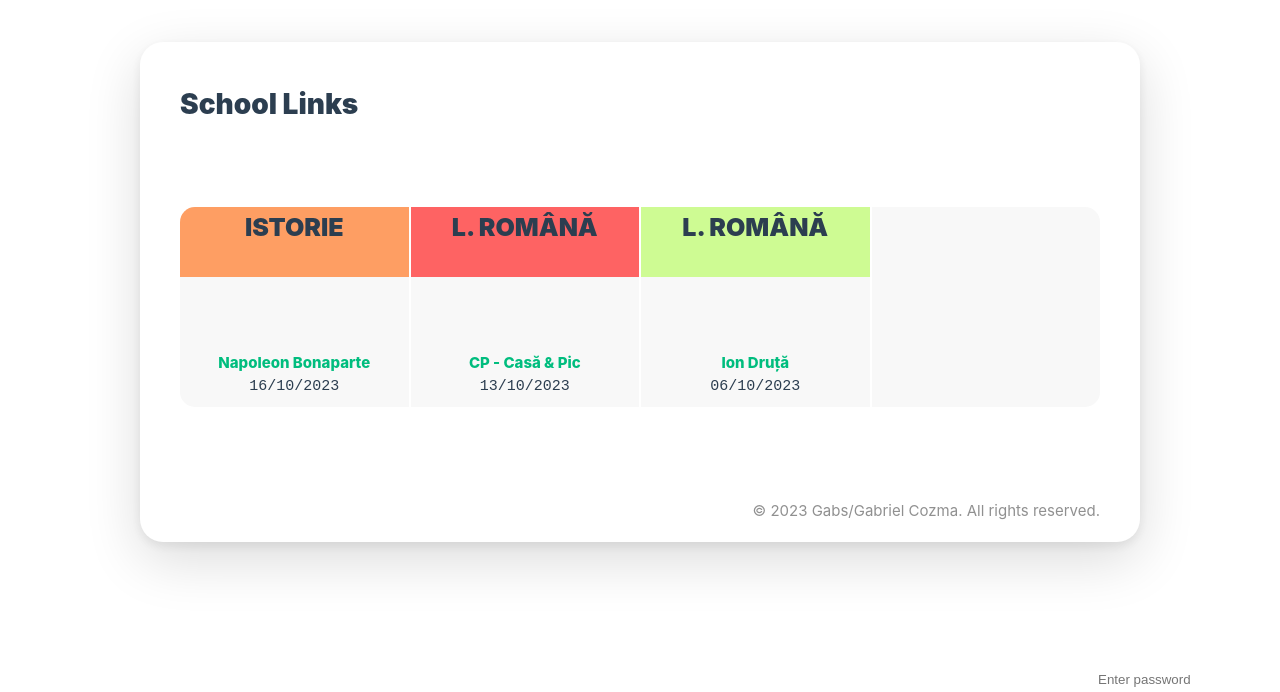
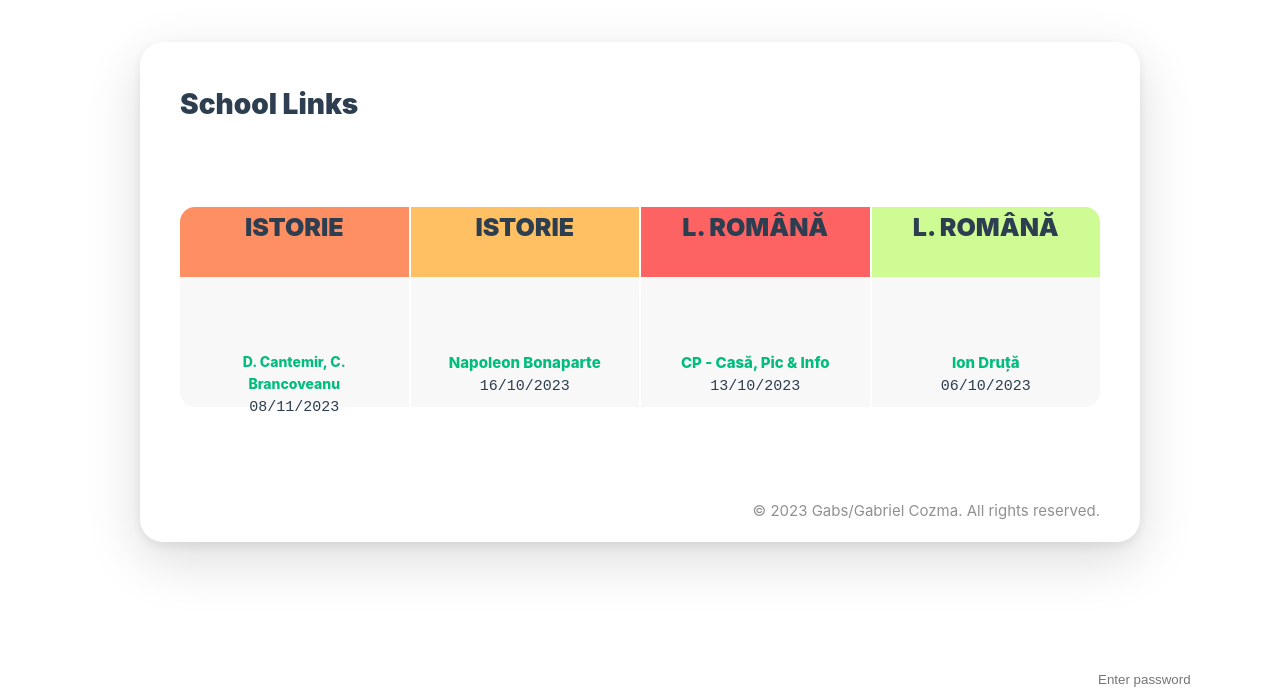
Before and after one commit to GabsEdits/sl, a Vue app: page / in a window 1280 px wide. Shown: the part 108-800 px from the top of the page. Built offline with nearby package versions, Linux system fonts and the light colour scheme.

Commit message:
Updated Content, Update Dep.

```diff
--- a/src/assets/base.css
+++ b/src/assets/base.css
@@ -74,7 +74,8 @@ body {
     background-color 0.5s;
   line-height: 1.6;
   font-family:
-    Inter,
+    'Inter',
+    Inter
     -apple-system,
     BlinkMacSystemFont,
     'Segoe UI',
--- a/src/components/Section.vue
+++ b/src/components/Section.vue
@@ -4,28 +4,32 @@
     <section id="links">
       <div class="grid-container">
         <a class="card" :class="{ locked: !unlocked }" :href="getLink1Url">
-        <div class="head" style="background-color: rgba(255, 141, 71, 0.838);" id="first-head">
+        <div class="head" style="background-color: rgba(255, 123, 71, 0.838);" id="first-head">
+        <h3>ISTORIE</h3>
+        </div>
+        <p class="subject" style="font-size: 14px;">D. Cantemir, C. Brancoveanu</p>
+        <p class="date">08/11/2023</p>
+      </a>
+        <a class="card" :class="{ locked: !unlocked }" :href="getLink2Url">
+        <div class="head" style="background-color: rgba(255, 181, 71, 0.838);">
         <h3>ISTORIE</h3>
         </div>
         <p class="subject">Napoleon Bonaparte</p>
         <p class="date">16/10/2023</p>
       </a>
-        <a class="card" :class="{ locked: !unlocked }" :href="getLink2Url">
+        <a class="card" :class="{ locked: !unlocked }" :href="getLink3Url">
         <div class="head" style="background-color: rgba(255, 71, 71, 0.838);">
         <h3>L. ROMÂNĂ</h3>
         </div>
-        <p class="subject">CP - Casă & Pic</p>
+        <p class="subject">CP - Casă, Pic & Info</p>
         <p class="date">13/10/2023</p>
       </a>
-      <a class="card" :class="{ locked: !unlocked }" :href="getLink3Url">
-        <div class="head" style="background-color: rgba(145, 255, 0, 0.406);">
+      <a class="card" :class="{ locked: !unlocked }" :href="getLink4Url">
+        <div class="head" style="background-color: rgba(145, 255, 0, 0.406);" id="last-head">
         <h3>L. ROMÂNĂ</h3>
         </div>
         <p class="subject">Ion Druță</p>
         <p class="date">06/10/2023</p>
-      </a>
-      <a class="card">
-
       </a>
       </div>
       </section>
@@ -153,6 +157,9 @@ export default {
     getLink3Url() {
       return this.unlocked ? import.meta.env.VITE_LINK3 : null;
     },
+    getLink4Url() {
+      return this.unlocked ? import.meta.env.VITE_LINK4 : null;
+    },
   },
   methods: {
     checkPassword() {
```
Also changed, not shown: 1 other file (tests, documents, lock files or other folders).
